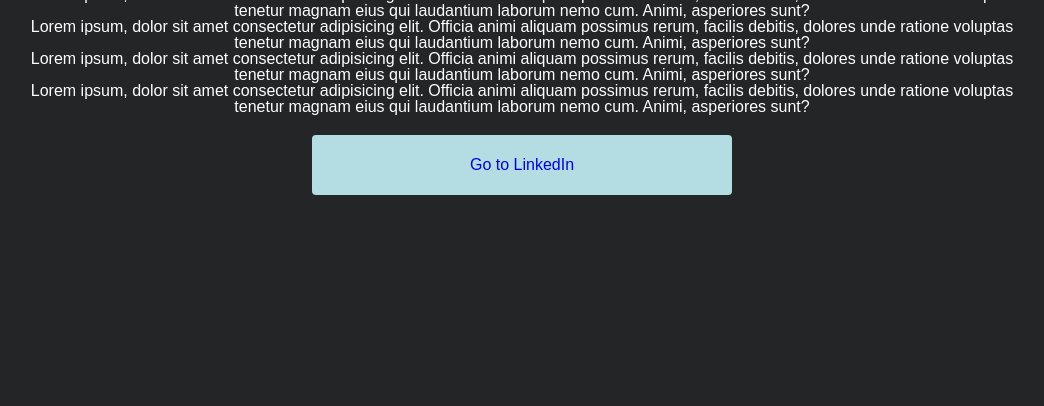
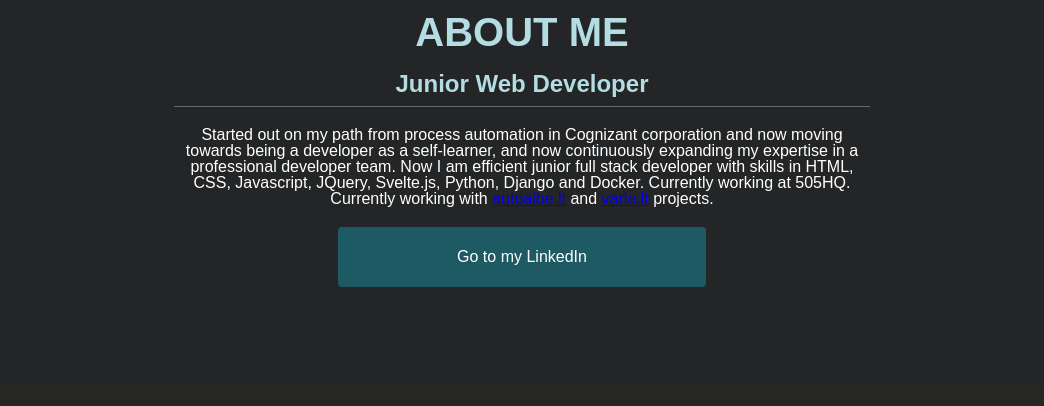
Before and after one commit to AntanasArcimavicius/MyBlog, a Python web app: template web/mb/templates/home.html in a window 1280 px wide. Shown: the part 1218-1624 px from the top of the page, without its empty margins (118-1162 px from the left). After the commit the page ends 1505 px from the top, so only its background shows below. Run offline with Jinja, Linux system fonts and the light colour scheme; the template is opened without the code that fills it: most values are stand-ins (such as "Sample title", 1, 10 or a date in 2020); form fields are guessed from the names that the template uses.

Commit message:
minor fixes, added text, removed link from portfolio, going for MVP

```diff
--- a/web/mb/static/style.css
+++ b/web/mb/static/style.css
@@ -58,6 +58,7 @@
 }
 
 .navbar {
+   height: 50px;
    overflow: hidden;
    font-family: system-ui;
    padding: 10px;
@@ -65,6 +66,7 @@
    margin: auto;
    animation: nav-load 300ms ease-in;
    position: relative;
+   border-bottom: #c9f8ff57 solid 1px;
 }
 
 .navbar-right {
@@ -130,7 +132,7 @@
 
 .button-primary:hover,
 .button-primary:active {
-   background-color: #FFFFFF;
+   background-color: #ffffff9d;
    border: 1px solid rgba(0,0,0,0.8);
    color: rgba(0,0,0,0.8);
 }
@@ -156,6 +158,7 @@
 
  .center p {
     margin: 25px;
+    color: #eee;
  }
 
  .bottom {
@@ -262,12 +265,12 @@
    min-height: 100vh;
    background-color: #242526;
    color: white;
-   font-family: sans-serif;
+   font-family: Arial, sans-serif;
    text-align: center;
 }
 
 .content {
-   max-width: 1000px;
+   max-width: 870px;
    padding-top: 100px;
    margin: auto;
 }
@@ -276,23 +279,34 @@
    position: relative;
    margin: 10px auto;
    display: inline-block;
-   width: 150px;
-   height: 150px;
+   width: 300px;
+   height: 300px;
    border-radius: 50%;
    object-fit: cover;
    border: #242526 solid 3px;
 }
 
 .about-section h1 {
-   font-size: 3rem;
+   font-size: 2.5rem;
+   font-weight: 600;
    padding-bottom: 20px;
    color: #B4DCE3;
 }
 
 .about-section h4 {
    padding-bottom: 10px;
+   width: 80%;
+   margin: auto;
+   font-weight: 600;
    color: #B4DCE3;
    font-size: 1.5rem;
+   border-bottom: #c9f8ff57 solid 1px;
+}
+
+.about-text {
+   margin: auto;
+   margin-top: 20px;
+   width: 80%;
 }
 
 .linked-in {
@@ -304,10 +318,16 @@
    align-items: center;
    justify-content: center;
    margin-top: 20px;
+   background-color: #17a2b86b;
 }
 
 .linked-in a {
    text-decoration: none;
+   color: white;
+}
+
+#portfolio-link {
+   text-decoration: line-through;
 }
 
 
@@ -322,10 +342,6 @@
    }
 
    .about-section {
-      font-size: 14px;
-   }
-
-   .about-section h1{
       font-size: 14px;
    }
 
@@ -351,6 +367,10 @@
 
    .header {
       height: 200px;
+   }
+
+   .nav-top {
+      overflow: auto;
    }
 
    .navbar.opened {
@@ -385,4 +405,22 @@
    .linked-in {
       width: 80%;
    }
+
+   .content {
+      padding-top: 50px;
+   }
+
+   .about-section h1 {
+      padding-bottom: 10px;
+   }
+
+   .about-text {
+      width: 90%;
+      margin: 20px auto;
+   }
+
+   .about-section img {
+      width: 150px;
+      height: 150px;
+   }
  }
--- a/web/mb/templates/header.html
+++ b/web/mb/templates/header.html
@@ -2,7 +2,6 @@
     <div class="navbar" id="myNav">
         <div class="nav-top">
             <a class="navbar-brand" id="logo" href="{{reverse('mainsite:home')}}">
-                <i class="fas fa-home"></i>
                 <img src="{{ static('img/mylogo.png') }}" alt="mylogo">
             </a>
             <a href="javascript:void(0);" class="burger-icon" id="burger" onclick="openNav()">
@@ -10,11 +9,11 @@
             </a>
         </div>
         <div class="dropdown">
-            <a href="{{reverse('mainsite:portfolio')}}" class="active">Portfolio</a>
+            {# <a href="{{reverse('mainsite:portfolio')}}" id="portfolio-link">Portfolio</a> #}
+            <a href="#" id="portfolio-link">Portfolio</a>
             <a href="javascript:void(0);" onclick="scrollToAbout()">About</a>
             <div class="navbar-right">
                 <a href="https://www.linkedin.com/in/antanas-arcimavičius-4100891a4"><i class="fab fa-linkedin"></i></a>
-                <a href="https://www.facebook.com/Anton.Antonovich.Antonovskyj/"><i class="fab fa-facebook-square"></i></a>
                 <a class="open-email"><i class="fas fa-envelope-open-text"></i></a>
             </div>
         </div>
--- a/web/mb/templates/home.html
+++ b/web/mb/templates/home.html
@@ -17,22 +17,17 @@
         <img id="profile-photo" src="{{ static('img/profile.jpg') }}" alt="profile-photo">
         <h1>ABOUT ME</h1>
         <h4>Junior Web Developer</h4>
-        <p>Lorem ipsum, dolor sit amet consectetur adipisicing elit.
-            Officia animi aliquam possimus rerum, facilis debitis,
-            dolores unde ratione voluptas tenetur magnam eius qui laudantium laborum nemo cum.
-            Animi, asperiores sunt?
-        </p>
-        <div>
-            <p>Lorem ipsum, dolor sit amet consectetur adipisicing elit. Officia animi aliquam possimus rerum, facilis debitis, dolores unde ratione voluptas tenetur magnam eius qui laudantium laborum nemo cum. Animi, asperiores sunt?</p>
-        </div>
-        <div>
-            <p>Lorem ipsum, dolor sit amet consectetur adipisicing elit. Officia animi aliquam possimus rerum, facilis debitis, dolores unde ratione voluptas tenetur magnam eius qui laudantium laborum nemo cum. Animi, asperiores sunt?</p>
-        </div>
-        <div>
-            <p>Lorem ipsum, dolor sit amet consectetur adipisicing elit. Officia animi aliquam possimus rerum, facilis debitis, dolores unde ratione voluptas tenetur magnam eius qui laudantium laborum nemo cum. Animi, asperiores sunt?</p>
+        <div class="about-text">
+            <p>
+                Started out on my path from process automation in Cognizant corporation and now moving towards being a developer as a self-learner,
+                and now continuously expanding my expertise in a professional developer team.
+                Now I am efficient junior full stack developer with skills in HTML, CSS, Javascript, JQuery, Svelte.js, Python, Django and Docker.
+                Currently working at 505HQ. Currently working with
+                <a href="www.autoaibe.lt">autoaibe.lt</a> and <a href="www.varle.lt">varle.lt</a> projects.
+            </p>
         </div>
         <div  class="button-primary linked-in">
-            <a href="https://www.linkedin.com/in/antanas-arcimavičius-4100891a4">Go to LinkedIn</a>
+            <a href="https://www.linkedin.com/in/antanas-arcimavičius-4100891a4">Go to my LinkedIn</a>
         </div>
     </div>
 </div>
```
